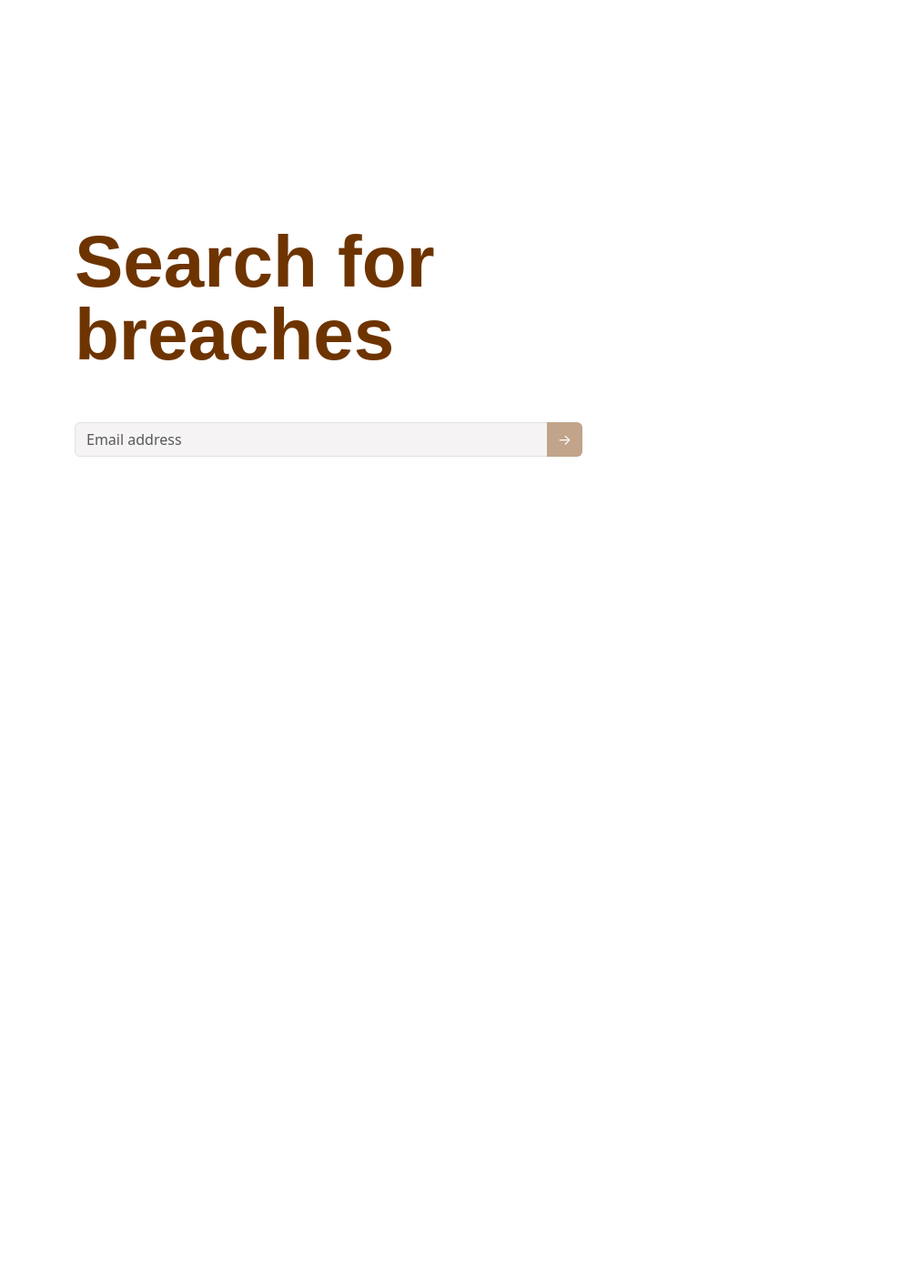
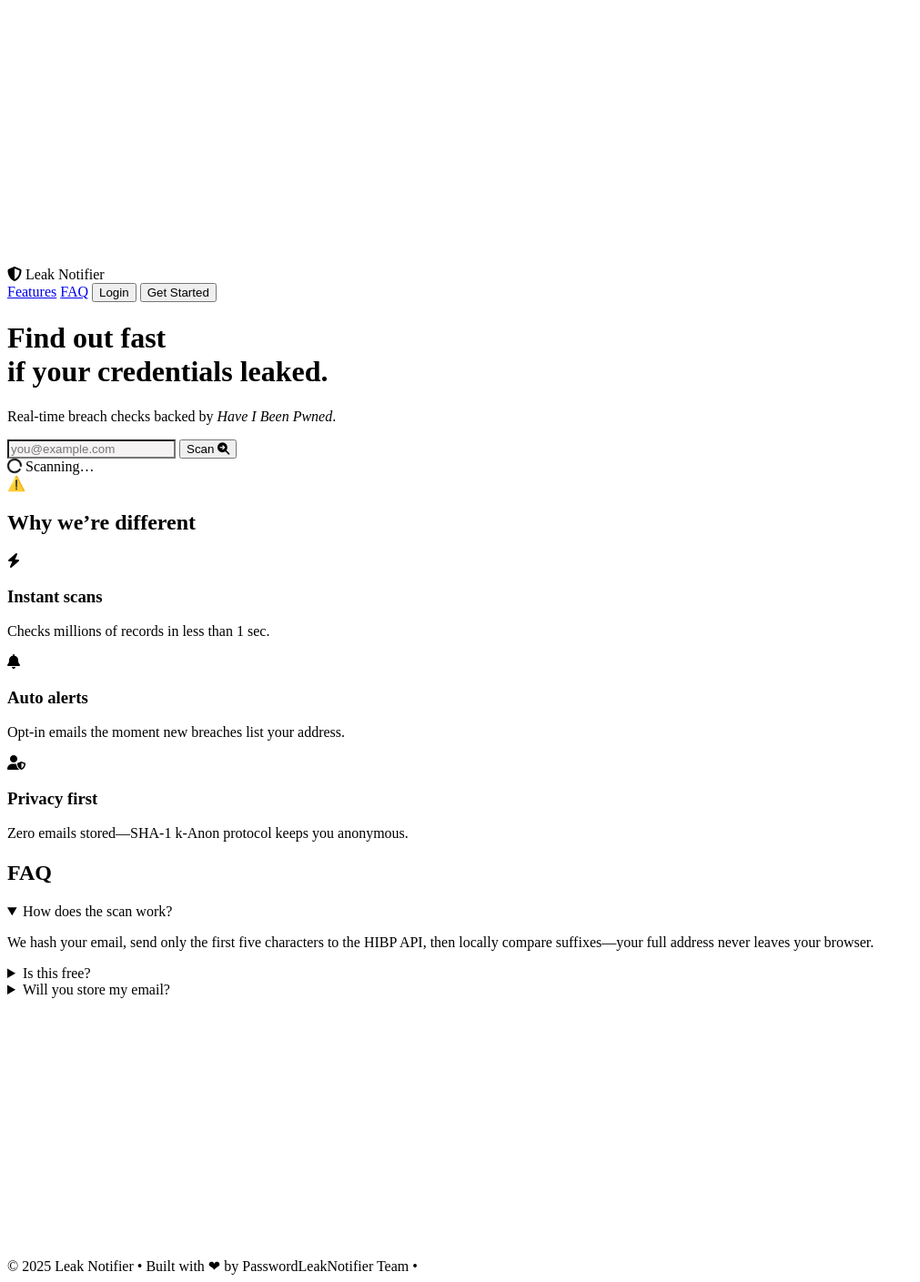
Before and after one commit to WSU-4110/PasswordLeakNotifier, a Flask app: page / in a window 1280 px wide. Shown: the whole page at 91% size, without its empty margins (0-1011 px from the left). Before the commit the page ends 502 px from the top, so only its background shows below. Run offline with Flask 3, Linux system fonts and the light colour scheme.

Commit message:
Update index.html

```diff
--- a/templates/index.html
+++ b/templates/index.html
@@ -1,50 +1,151 @@
-<!DOCTYPE html>
+<!doctype html>
 <html lang="en">
+<head>
+  <meta charset="utf-8">
+  <title>Password Leak Notifier</title>
 
-<head>
-    <meta charset="UTF-8">
-    <meta name="viewport" content="width=device-width, initial-scale=1.0">
-    <title>Password Leak Notifier</title>
-    <link href="https://cdn.jsdelivr.net/npm/bootstrap@5.3.0/dist/css/bootstrap.min.css" rel="stylesheet">
-    <link rel="stylesheet" href="{{ url_for('static', filename='styles.css') }}">
+  <!-- viewport / fonts / icon set -->
+  <meta name="viewport" content="width=device-width, initial-scale=1">
+  <link href="https://fonts.googleapis.com/css2?family=Inter:wght@400;600;800&display=swap" rel="stylesheet">
+  <link href="https://cdnjs.cloudflare.com/ajax/libs/font-awesome/6.5.0/css/all.min.css" rel="stylesheet">
+
+  <!-- lightweight animation helpers -->
+  <script src="https://unpkg.com/@lottiefiles/lottie-player@latest/dist/lottie-player.js"></script>
+  <link href="https://unpkg.com/aos@2.3.4/dist/aos.css" rel="stylesheet">
+
+  <!-- main stylesheet -->
+  <link rel="stylesheet" href="{{ url_for('static', filename='styles.css') }}">
 </head>
 
-<body class="bg-white">
-    <div class="container justify-content-center mt-5">
-        <form id="emailForm">
+<body>
+  <!-- ------------- Decorative Wave (top) ------------- -->
+  <svg class="wave wave-top" viewBox="0 0 1440 320" preserveAspectRatio="none">
+    <path fill="currentColor" d=""></path>
+  </svg>
 
-            <label for="emailInput" class="form-label fw-bold" style="font-family: Arial, Helvetica, sans-serif;">
-                Search for<br>breaches
-            </label>
-            <div class="input-group mb-3 w-50">
-                <input type="email" class="form-control" placeholder="Email address" id="emailInput">
-                <!-- input type="email" automatically checks email validity -->
-                <button class="btn submit-btn" type="submit">→</button>
-            </div>
+  <!-- ------------- Navigation ------------- -->
+  <nav class="nav">
+    <div class="container nav-inner">
+      <span class="brand brand-gradient">
+        <i class="fa-solid fa-shield-halved"></i> Leak&nbsp;Notifier
+      </span>
 
-        </form>
+      <div class="nav-menu">
+        <a class="nav-link" href="#features">Features</a>
+        <a class="nav-link" href="#faq">FAQ</a>
+        <button class="btn nav-btn-outline">Login</button>
+        <button class="btn nav-btn-primary">Get&nbsp;Started</button>
+      </div>
+    </div>
+  </nav>
+
+  <!-- ------------- Hero ------------- -->
+  <header class="hero container">
+    <div class="hero-text" data-aos="fade-right">
+      <h1>
+        <span class="grad-text">Find&nbsp;out&nbsp;fast</span><br>
+        if your credentials leaked.
+      </h1>
+
+      <p class="lead mb-4">
+        Real-time breach checks backed by <em>Have&nbsp;I&nbsp;Been&nbsp;Pwned</em>.
+      </p>
+
+      <!-- ⚠ removed the “required” attribute to ditch the browser warning icon -->
+      <form id="emailForm" class="hero-form" novalidate>
+        <input id="emailInput" type="email" placeholder="you@example.com">
+        <button type="submit">
+          Scan <i class="fa-solid fa-magnifying-glass-arrow-right"></i>
+        </button>
+      </form>
+
+      <div id="loader" class="loader hidden">
+        <i class="fa-solid fa-circle-notch fa-spin"></i> Scanning…
+      </div>
     </div>
 
-    <!-- d-none divs will remain hidden until needed. script.js will remove the d-none class when a valid email is submitted. -->
-    <div id="results" class="d-none text-center fw-bold">
+    <lottie-player
+      class="hero-lottie"
+      src="https://assets9.lottiefiles.com/packages/lf20_2lsci5ot.json"
+      background="transparent"
+      speed="1"
+      loop
+      autoplay
+      data-aos="zoom-in">
+    </lottie-player>
+  </header>
+
+  <!-- ------------- Results (hidden until JS populates) ------------- -->
+  <section id="resultsSection" class="container hidden"></section>
+
+  <!-- ------------- Features ------------- -->
+  <section id="features" class="features-section">
+    <div class="container">
+      <h2 class="section-title" data-aos="fade-up">Why we’re different</h2>
+
+      <div class="features-grid">
+        <div class="feature-card" data-aos="flip-left">
+          <i class="fa-solid fa-bolt feature-icon"></i>
+          <h3>Instant scans</h3>
+          <p>Checks millions of records in less&nbsp;than&nbsp;1&nbsp;sec.</p>
+        </div>
+
+        <div class="feature-card" data-aos="flip-left" data-aos-delay="100">
+          <i class="fa-solid fa-bell feature-icon"></i>
+          <h3>Auto alerts</h3>
+          <p>Opt-in emails the moment new breaches list your address.</p>
+        </div>
+
+        <div class="feature-card" data-aos="flip-left" data-aos-delay="200">
+          <i class="fa-solid fa-user-shield feature-icon"></i>
+          <h3>Privacy first</h3>
+          <p>Zero emails stored—SHA-1&nbsp;k-Anon protocol keeps you anonymous.</p>
+        </div>
+      </div>
     </div>
+  </section>
 
-    <div id="reminders" class="d-none text-center">
-        Would you like to receive monthly reminders to check for any data breaches?
-        <button id="reminderSubmit">Yes</button>
-    </div>
+  <!-- ------------- FAQ ------------- -->
+  <section id="faq" class="faq-section container">
+    <h2 class="section-title" data-aos="fade-up">FAQ</h2>
 
-    <div id="popup" class="d-none">
-        <div id="popupContent">
-            <p></p>
-            <button id="closePopup">OK</button>
-        </div>
-    </div>
+    <details open>
+      <summary>How does the scan work?</summary>
+      <p>
+        We hash your email, send only the first five characters to the HIBP API,
+        then locally compare suffixes—your full address never leaves your browser.
+      </p>
+    </details>
 
-    <script src="{{ url_for('static', filename='script.js') }}"></script>
+    <details>
+      <summary>Is this free?</summary>
+      <p>
+        100&nbsp;% free for personal use. Power users can upgrade for bulk scans
+        and SMS alerts.
+      </p>
+    </details>
 
-    <script src="{{ url_for('static', filename='api.js') }}"></script>
+    <details>
+      <summary>Will you store my email?</summary>
+      <p>
+        Never. All look-ups are done client-side; nothing is written to our servers.
+      </p>
+    </details>
+  </section>
 
+  <!-- ------------- Decorative Wave (bottom) ------------- -->
+  <svg class="wave wave-bottom" viewBox="0 0 1440 320" preserveAspectRatio="none">
+    <path fill="currentColor" d=""></path>
+  </svg>
+
+  <!-- ------------- Footer ------------- -->
+  <footer class="footer">
+    &copy; {{ 2025 }} Leak&nbsp;Notifier • Built with ❤ by PasswordLeakNotifier Team •
+  </footer>
+
+  <!-- libs & local scripts -->
+  <script src="https://unpkg.com/aos@2.3.4/dist/aos.js"></script>
+  <script>AOS.init({ duration: 800, once: true });</script>
+  <script src="{{ url_for('static', filename='script.js') }}"></script>
 </body>
-
 </html>
```
